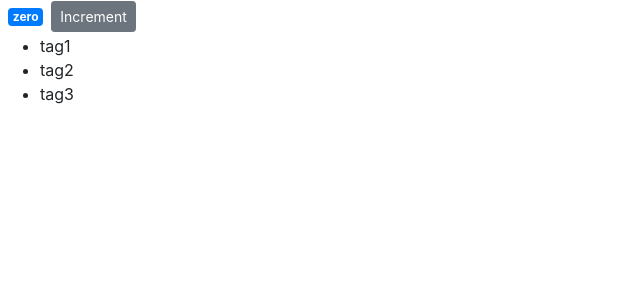
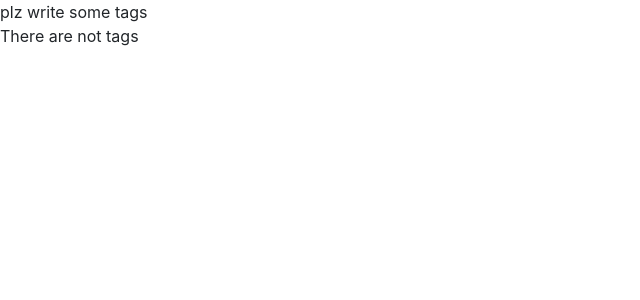
Before and after one commit to 0xAureoleNode/Counter-App, a React (Create React App) app: page / in a window 1280 px wide. Shown: the top 300 px of the page, without its empty margins (0-640 px from the left). Built offline with nearby package versions, Linux system fonts and the light colour scheme.

Commit message:
render condition

```diff
--- a/src/components/counter.jsx
+++ b/src/components/counter.jsx
@@ -3,31 +3,28 @@ import React, { Component } from 'react';
 class Counter extends Component {
   state = {
     count: 0,
-    tags: ['tag1', 'tag2', 'tag3'],
+    tags: [],
   };
+
+  renderTags() {
+    return this.state.tags.length === 0 ? (
+      <p>There are not tags</p>
+    ) : (
+      <ul>
+        {this.state.tags.map((tag) => (
+          <li key={tag}>{tag}</li>
+        ))}
+      </ul>
+    );
+  }
 
   render() {
     return (
-      <>
-        <span className={this.getBadgeClasses()}>{this.formatCount()}</span>
-        <button className="btn btn-secondary btn-sm">Increment</button>
-        <ul>
-          {this.state.tags.map((tag) => (
-            <li key={tag}>{tag}</li>
-          ))}
-        </ul>
-      </>
+      <div>
+        {this.state.tags.length === 0 && 'plz write some tags'}
+        {this.renderTags()}
+      </div>
     );
-  }
-  getBadgeClasses() {
-    let classes = 'badge m-2 badge-';
-    classes += this.state.count === 0 ? 'primary' : 'warning';
-    return classes;
-  }
-
-  formatCount() {
-    const { count } = this.state;
-    return count === 0 ? 'zero' : count;
   }
 }
 
```
